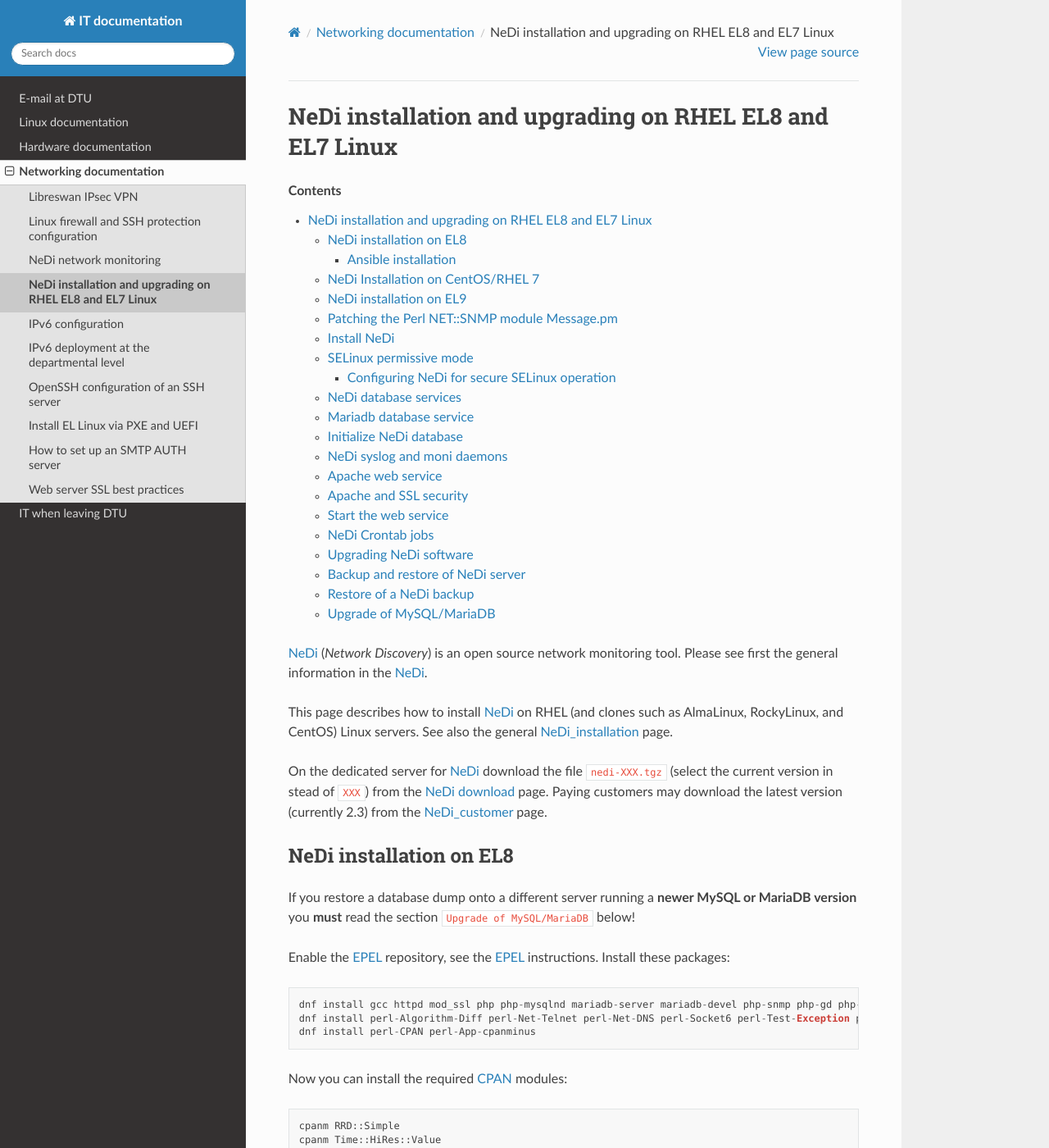
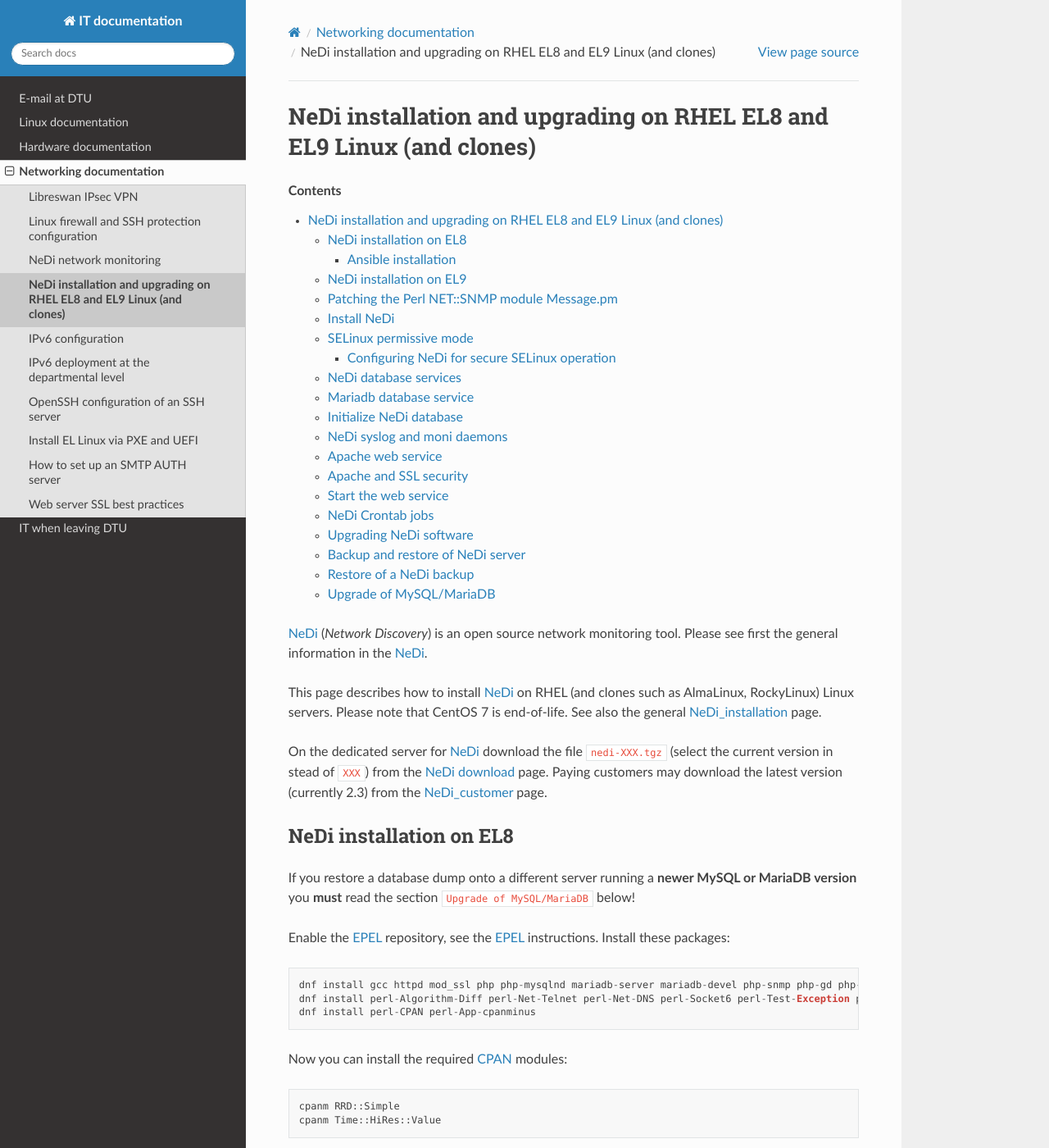
Before and after one commit to OleHolmNielsen/ITwiki, a Sphinx documentation site: the page built from docs/NeDi_installation_on_CentOS.rst, in a window 1280 px wide and 1400 px high. Shown: the whole window at 82% size. Built offline with Sphinx 7.4.7 and the Read the Docs theme 3.1.0, drawn with Linux system fonts in a browser that asks for light colours; some of the changed text lies outside the part shown.

Commit message:
Removed CentOS 7 (EOL) information

```diff
--- a/docs/NeDi_installation_on_CentOS.rst
+++ b/docs/NeDi_installation_on_CentOS.rst
@@ -1,16 +1,16 @@
 .. _NeDi_installation_on_CentOS:
 
-==========================================================
-NeDi installation and upgrading on RHEL EL8 and EL7 Linux
-==========================================================
+======================================================================
+NeDi installation and upgrading on RHEL EL8 and EL9 Linux (and clones)
+======================================================================
 
 .. Contents::
 
 NeDi_ (*Network Discovery*) is an open source network monitoring tool.
 Please see first the general information in the NeDi_.
 
-This page describes how to install NeDi_ on RHEL
-(and clones such as AlmaLinux, RockyLinux, and CentOS) Linux servers.
+This page describes how to install NeDi_ on RHEL (and clones such as AlmaLinux, RockyLinux) Linux servers.
+Please note that CentOS 7 is end-of-life.
 See also the general NeDi_installation_ page.
 
 On the dedicated server for NeDi_ download the file ``nedi-XXX.tgz``
@@ -59,27 +59,6 @@
 .. _EPEL: https://docs.fedoraproject.org/en-US/epel/
 .. _CPAN: https://www.cpan.org/
 .. _Ansible: https://www.ansible.com/
-
-NeDi Installation on CentOS/RHEL 7
---------------------------------------
-
-Enable the EPEL_ repository, see the EPEL_ instructions.
-Install prerequisite packages::
-
-  yum install httpd mod_ssl php php-mysql mariadb-server mariadb-devel php-snmp php-gd php-process patch
-  yum install net-snmpnet-snmp-utils rrdtool rrdtool-perl tcpdump postgresql.x86_64 php-pgsql.x86_64
-  yum install perl-Algorithm-Diff perl-Net-Telnet perl-Net-DNS perl-Socket6 perl-Test-Exception perl-DBD-Pg.x86_64 perl-Module-Build
-  yum install perl-CPAN perl-App-cpanminus
-
-Then install additional packages from EPEL_::
-
-  yum install perl-Net-SNMP perl-IO-Pty-Easy.noarch
-
-Some packages must be installed manually as CPAN_ modules::
-
-  cpanm RRD::Simple
-  cpanm Time::HiRes::Value
-
 .. _RRD-Simple: https://search.cpan.org/~nicolaw/RRD-Simple-1.44/lib/RRD/Simple.pm
 .. _Time-HiRes-Value: https://metacpan.org/pod/Time::HiRes::Value
 .. _Class-DBI-Pg: https://search.cpan.org/~dmaki/Class-DBI-Pg-0.09/lib/Class/DBI/Pg.pm
@@ -293,7 +272,7 @@
 The unencrypted HTTP service on port 80 should be redirected to the SSL-encrypted port 443 (see https://wiki.apache.org/httpd/RedirectSSL) as shown in the example below.
 
 You may either use a self-signed SSL certificate, or use a commercial SSL certificate valid for your web server according to your site's security policies.
-The SSL certificate files must be copied to the ``/etc/pki/tls/{certs,private}/`` directories (see above CentOS instructions).
+The SSL certificate files must be copied to the ``/etc/pki/tls/{certs,private}/`` directories (see above instructions).
 
 In the Apache_ configuration directory ``/etc/httpd/conf.d/`` create the file ``03nedi.conf`` and change DNS domain names (here *example.com*) as required::
 
@@ -358,12 +337,6 @@
 * https://mozilla.github.io/server-side-tls/ssl-config-generator/
 
 .. _SSLCipherSuite: https://httpd.apache.org/docs/2.2/mod/mod_ssl.html#sslciphersuite
-
-There seems to be a bug in the CentOS/RHEL 7 *httpd* package file ``/etc/httpd/conf.modules.d/00-lua.conf`` giving a syslog error message::
-
-  httpd: Syntax error on line 56 of /etc/httpd/conf/httpd.conf: Syntax error on line 1 of /etc/httpd/conf.modules.d/00-lua.conf: Cannot load modules/mod_lua.so into server: /etc/httpd/modules/mod_lua.so: undefined symbol: apr_bcrypt_encode
-
-On EL7 comment out (insert #) the line 1 in ``/etc/httpd/conf.modules.d/00-lua.conf``.
 
 Start the web service
 -----------------------
```
